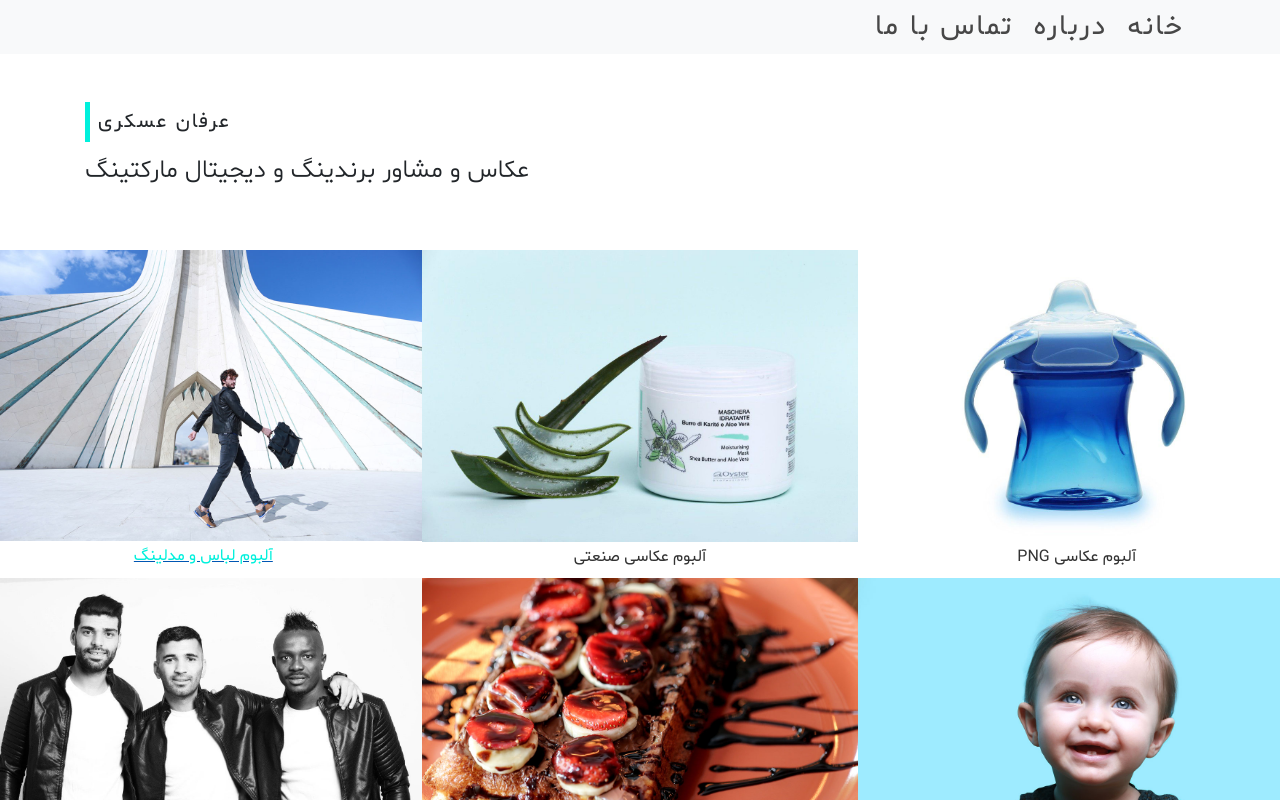
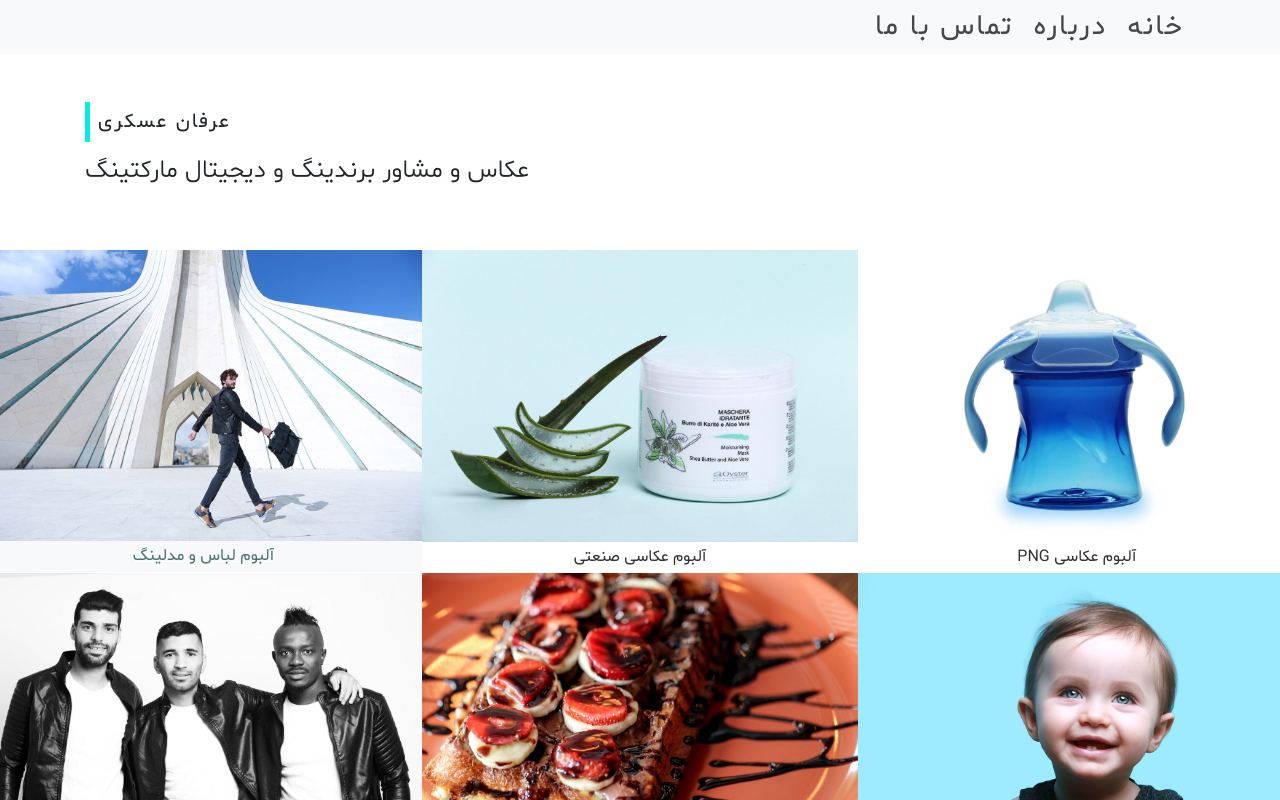
Before and after one commit to najdi123/erfan-photography, a React (Create React App) app: page / in a window 1280 px wide. In both pictures the pointer is over the element "آلبوم لباس و مدلینگ". Shown: the top 800 px of the page. Built offline with nearby package versions, Linux system fonts and the light colour scheme.

Commit message:
minor changes to gallery on hover

```diff
--- a/src/components/Gallery.css
+++ b/src/components/Gallery.css
@@ -9,10 +9,8 @@
 .farsi1{
     font: 16px "shabnam","Open Sans","Arial",sans-serif !important;
     text-decoration: none;
-    margin-bottom: 10px;
-
-    /*bottom: 100px;*/
-    /*z-index: auto;*/
+    padding-bottom: 5px;
+    margin-bottom: 0;
 }
 .farsi2{
     font: 18px "shabnam","Open Sans","Arial",sans-serif !important;
@@ -23,16 +21,30 @@
     text-decoration: none;
     line-height: 40px !important;
 }
-.hover:hover{
-    color: rgb(0, 240, 220);
+.hover {
+    letter-spacing: 0;
     text-decoration: none;
 }
-.pax:hover .hover{
-    color: rgb(0, 240, 220);
-    /*text-decoration-color: aquamarine;*/
-    text-decoration: none;
-    text-shadow: black;
+
+.hover:hover,
+.hover:active
+{
+    text-decoration-color: white!important;
 }
+.pax:hover .hover,
+.pax:active .hover
+{
+    color: rgb(76, 114, 118);
+    background-color: rgba(76, 114, 118, 0.04);
+    text-decoration-line: underline;
+    text-decoration-style: solid;
+    text-decoration-color: #fdfdff;
+    text-underline: white!important;
+    /*text-shadow: black;*/
+    /*letter-spacing: 0.25px;*/
+    font-size: 16.25px!important;
+}
+
 
 img{
     display: block;
```
